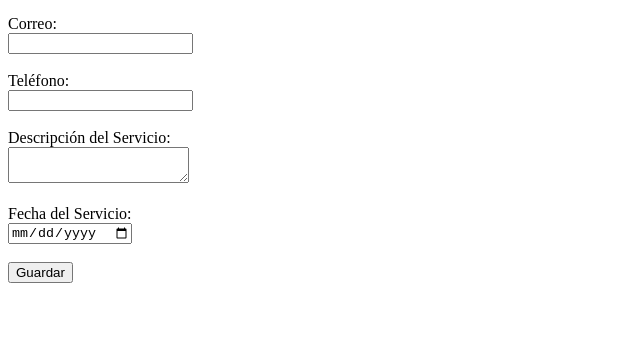
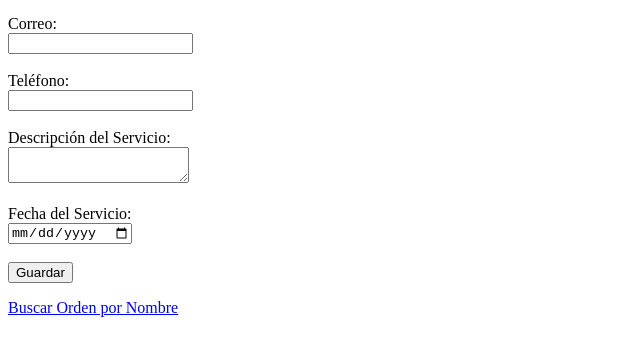
Before and after one commit to Cesar-gonzv/bs, a plain HTML site: page template/index.html in a window 1280 px wide. Shown: the part 122-478 px from the top of the page, without its empty margins (0-640 px from the left). Drawn offline with Linux system fonts and the light colour scheme.

Commit message:
Actualizar index.html

```diff
--- a/template/index.html
+++ b/template/index.html
@@ -24,6 +24,7 @@
         <input type="date" name="fecha" required><br><br>
 
         <button type="submit">Guardar</button>
+        <p><a href="/buscar">Buscar Orden por Nombre</a></p>
     </form>
 </body>
 </html>
```
